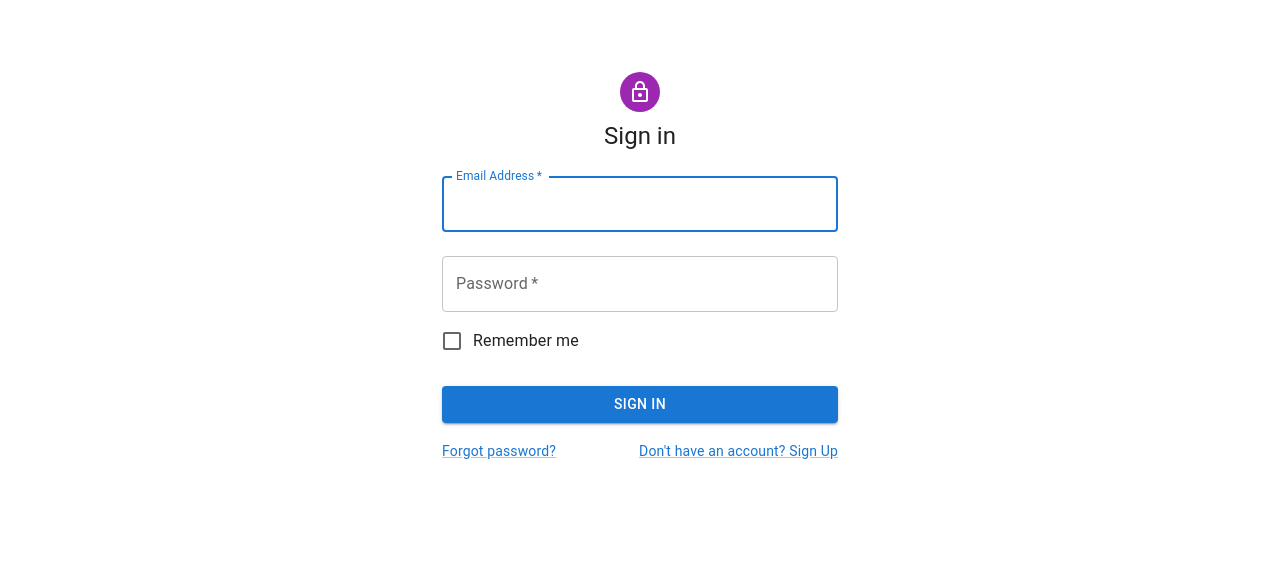
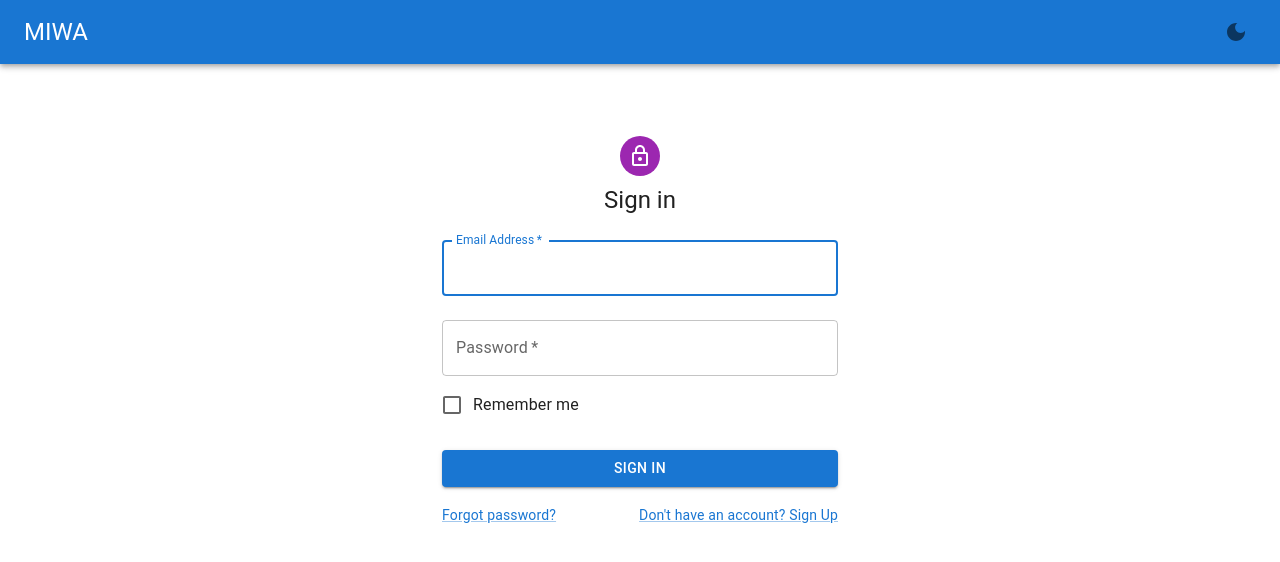
Before and after one commit to MotupalliRoshitha/MIWA-client, a React (Create React App) app: page / in a window 1280 px wide. Shown: the top 562 px of the page. Built offline with nearby package versions, Linux system fonts and the light colour scheme.

Commit message:
add navbar

```diff
--- a/src/App.js
+++ b/src/App.js
@@ -1,14 +1,31 @@
 import Login from './Pages/Login'
 import { useState } from 'react';
 import Home from './Pages/Home';
-
+import Navbar from './Components/Navbar'
+import { ThemeProvider, createTheme } from '@mui/material';
 const App = () => {
 
   const [isLoggedin, setisLoggedin] = useState(false)
-
-  const comp = !isLoggedin ? <Login isLoggedin = {isLoggedin} setisLoggedin = {setisLoggedin} /> : <Home />
-
-  return comp
-
+  const [user, setUser] = useState(null)
+  const [isDarkMode, setIsDarkMode] = useState(false)
+  const userName = user != null ? user.email : ""
+  const theme = isDarkMode ? 'dark' : 'light'
+  const darkTheme = createTheme({
+    palette: {
+      mode: theme,
+    },
+  });
+  return (
+    <div>
+      <ThemeProvider theme={  darkTheme}>
+      <Navbar userName = {userName} isDarkMode = {isDarkMode} setIsDarkMode = {(val) => setIsDarkMode(val)} logout = {() => {setUser(null); setisLoggedin(false) }} />
+      {!isLoggedin ? (
+        <Login setIsLoggedin={(val) => setisLoggedin(val)} setUser={(val) => setUser(val)} />
+      ) : (
+        <Home />
+      )}
+      </ThemeProvider>
+    </div>
+  );
 }
 export default App;
--- /dev/null
+++ b/src/Components/Navbar.jsx
@@ -0,0 +1,32 @@
+import { AppBar, Box, IconButton, Toolbar, Typography } from '@mui/material'
+import React from 'react'
+import LightModeIcon from '@mui/icons-material/LightMode';
+import DarkModeIcon from '@mui/icons-material/DarkMode';
+import LogoutIcon from '@mui/icons-material/Logout';
+
+const Navbar = ({userName, isDarkMode, setIsDarkMode, logout}) => { return (
+    <Box sx={{flexGrow: 1}}>
+        <AppBar position='static'>
+            <Toolbar>
+                <Typography variant='h5' sx={{flexGrow: 1}}> MIWA </Typography>
+                <Box display="flex" alignItems="center" justifyContent="center" gap="1rem" >
+
+                <Typography variant='h5' sx={{flexGrow: 1}}> {userName} </Typography>
+                <IconButton
+                    onClick={
+                        () => setIsDarkMode(!isDarkMode)
+                    }
+                    >
+                   { isDarkMode ? <LightModeIcon /> : <DarkModeIcon />}
+                </IconButton>
+                {userName !== "" && <IconButton onClick={logout} >
+                    <LogoutIcon />
+                    </IconButton>}
+                        </Box>
+                    </Toolbar>
+        </AppBar>
+    </Box>
+  )
+}
+
+export default Navbar
```
